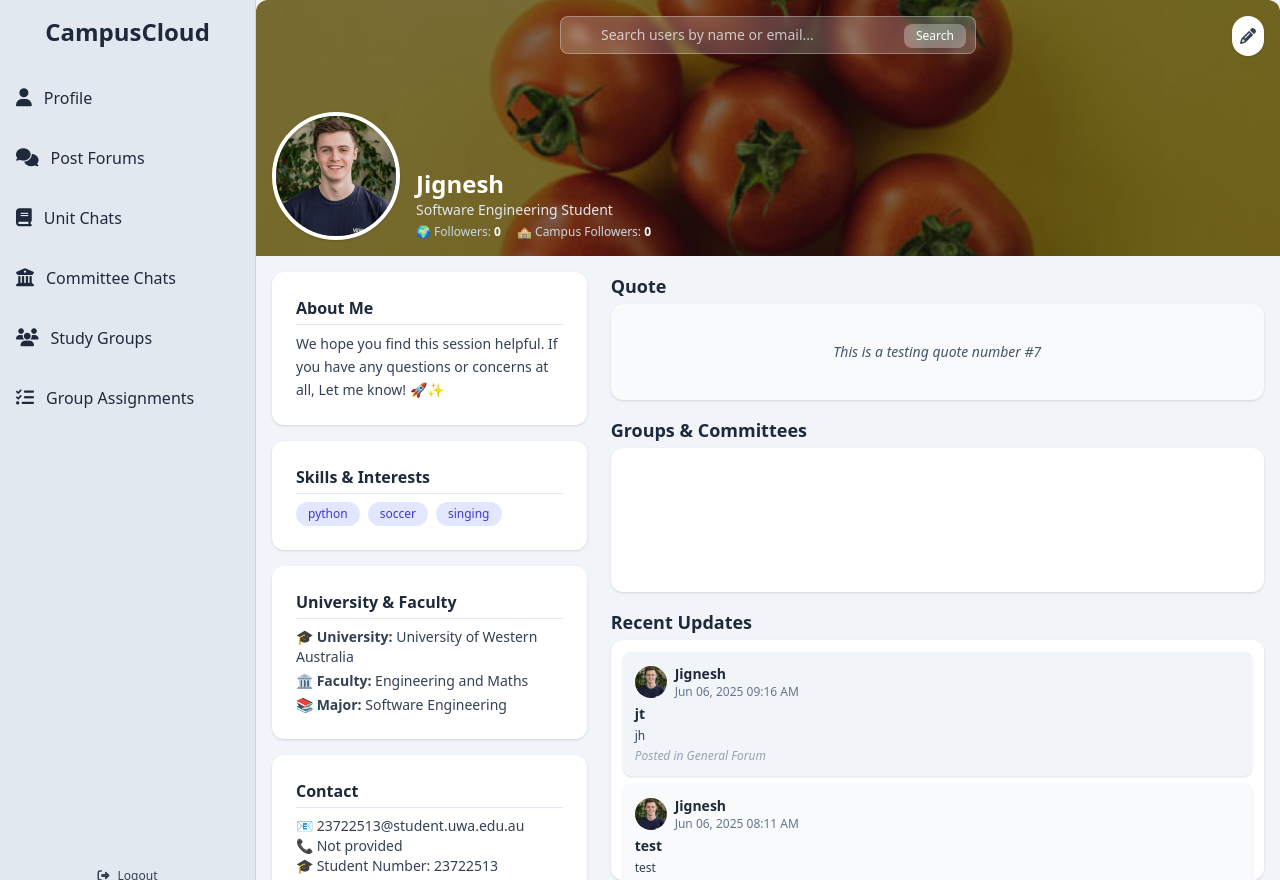
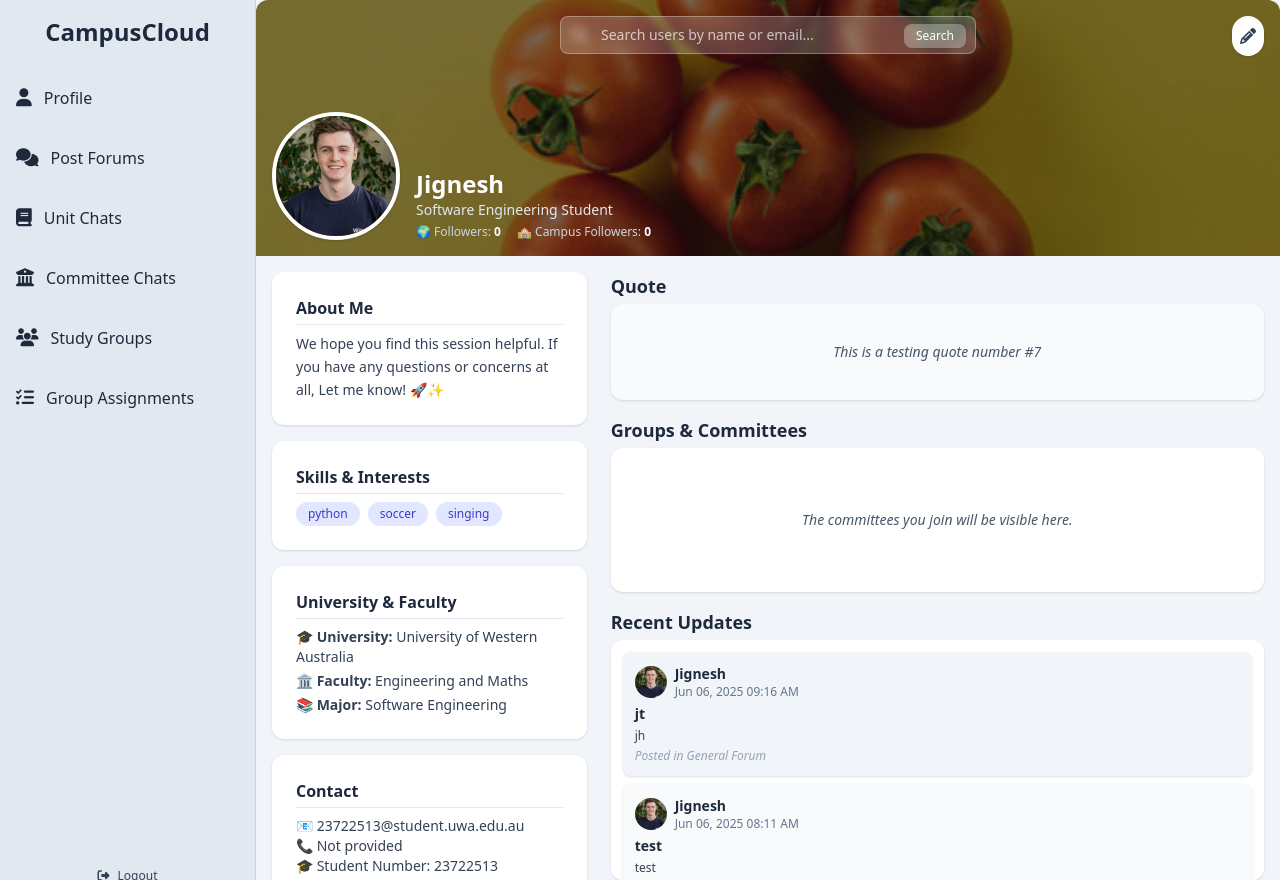
Before and after one commit to Jignesh6155/CampusCloud, a Flask app: page /profile in a window 1280 px wide. Run offline with Flask 3, Linux system fonts and the light colour scheme; a user stored in the database is signed in; some libraries are stand-ins or nearby versions.

Commit message:
final tweaks for ui update on profile page

```diff
--- a/app/templates/profile_landingpage.html
+++ b/app/templates/profile_landingpage.html
@@ -100,15 +100,15 @@
 
     <section>
       <h2 class="text-lg font-semibold text-slate-800 mb-1">Groups & Committees</h2>
-      <div class="bg-white rounded-xl shadow p-3 h-36 overflow-y-auto">
-        {% if user.committees %}
+      <div class="bg-white rounded-xl shadow p-3 h-36 overflow-y-auto flex flex-col justify-center">
+        {% if user.committees.count() > 0 %}
         <ul class="list-disc list-inside text-sm text-slate-700 space-y-1">
           {% for committee in user.committees %}
           <li class="break-words">{{ committee }}</li>
           {% endfor %}
         </ul>
         {% else %}
-        <p class="text-sm text-slate-600">You are not part of any groups or committees yet.</p>
+        <p class="text-sm text-slate-600 italic text-center">The committees you join will be visible here.</p>
         {% endif %}
       </div>
     </section>
```
Also changed, not shown: instance/app.db.
